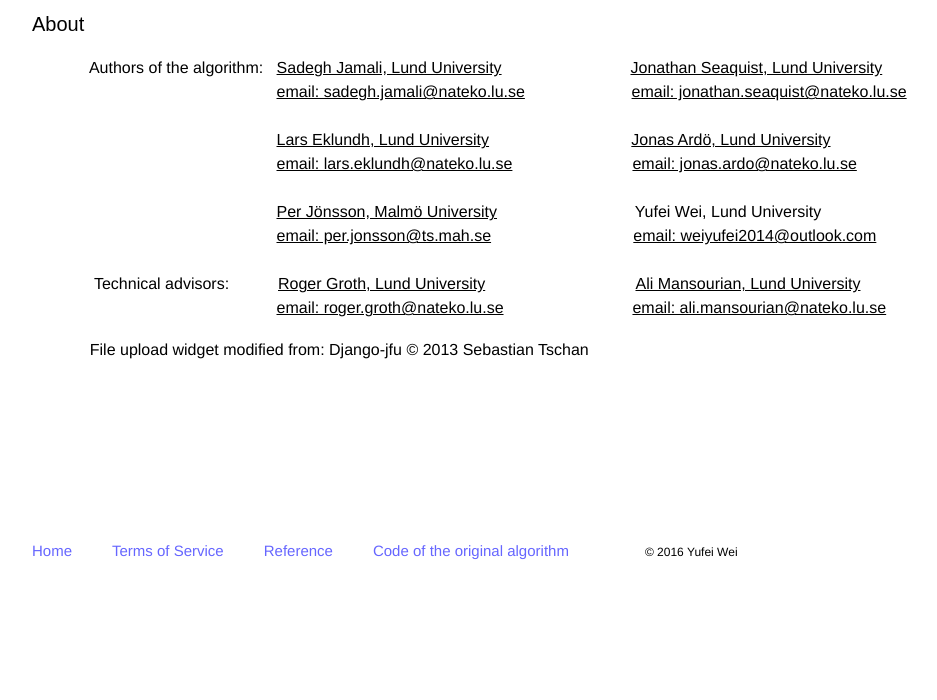
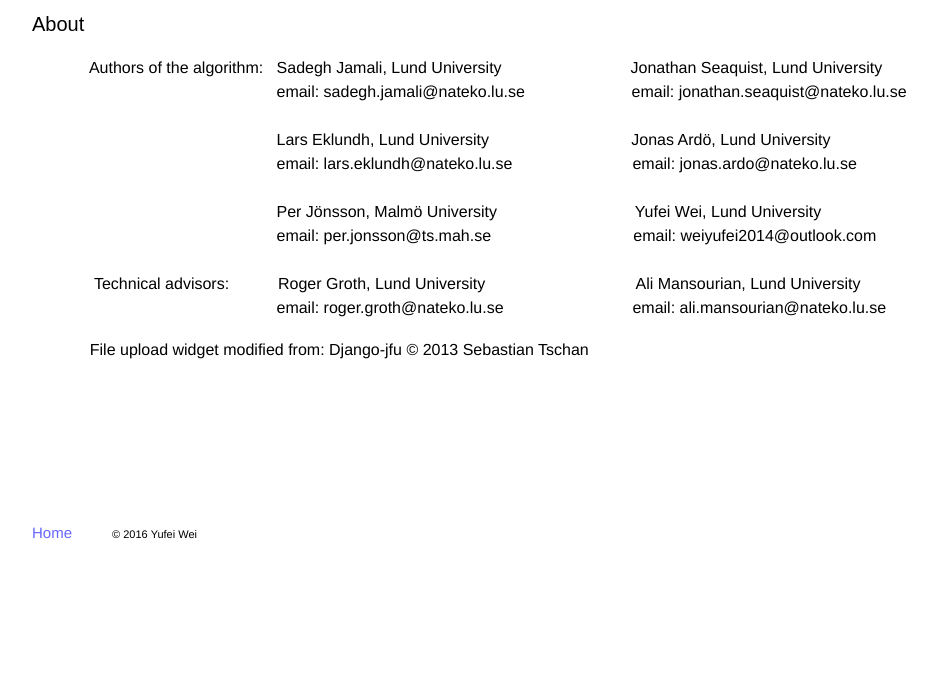
Before and after one commit to WeiYufei/master, a Django app: page /about/ in a window 1280 px wide; the page is wider, and only the part inside the window is pictured. Shown: the part 100-800 px from the top of that part, without its empty margins (200-1137 px from the left). Run offline with Django 3.2, Linux system fonts and the light colour scheme.

Commit message:
Update about.html

```diff
--- a/PolyTrend_web-based_system/demo/photos/templates/about.html
+++ b/PolyTrend_web-based_system/demo/photos/templates/about.html
@@ -87,7 +87,7 @@ background-color:#ffffff;
 }
 .footCopyright{
 font-family: Helvetica;
-font-size:12px;
+font-size:11px;
 color:#000000;
 text-align: left;
 background-color:#ffffff;
@@ -111,7 +111,7 @@ text-decoration: none;
 color:#6666ff;
 }
 a.name:link {
-text-decoration: underline;
+text-decoration: none;
 color:#000000;
 }
 a.name:visited {
@@ -146,8 +146,8 @@ Authors of the algorithm:&nbsp;&nbsp;
 <br>&nbsp;&nbsp;&nbsp;&nbsp;&nbsp;&nbsp;&nbsp;&nbsp;&nbsp;&nbsp;&nbsp;&nbsp;&nbsp;&nbsp;&nbsp;&nbsp;&nbsp;&nbsp;
 &nbsp;&nbsp;&nbsp;&nbsp;&nbsp;&nbsp;&nbsp;&nbsp;&nbsp;&nbsp;&nbsp;&nbsp;&nbsp;&nbsp;&nbsp;&nbsp;
 &nbsp;&nbsp;&nbsp;&nbsp;&nbsp;&nbsp;&nbsp;&nbsp;&nbsp;&nbsp;&nbsp;&nbsp;&nbsp;&nbsp;&nbsp;&nbsp;&nbsp;&nbsp;
-<a class="name" href="mailto:sadegh.jamali@nateko.lu.se">email: sadegh.jamali@nateko.lu.se</a>&nbsp;&nbsp;&nbsp;&nbsp;&nbsp;&nbsp;&nbsp;&nbsp;&nbsp;&nbsp;&nbsp;&nbsp;&nbsp;&nbsp;&nbsp;&nbsp;
-&nbsp;&nbsp;&nbsp;&nbsp;&nbsp;&nbsp;&nbsp;<a class="name" href="mailto:jonathan.seaquist@nateko.lu.se">email: jonathan.seaquist@nateko.lu.se</a><br>
+email: sadegh.jamali@nateko.lu.se&nbsp;&nbsp;&nbsp;&nbsp;&nbsp;&nbsp;&nbsp;&nbsp;&nbsp;&nbsp;&nbsp;&nbsp;&nbsp;&nbsp;&nbsp;&nbsp;
+&nbsp;&nbsp;&nbsp;&nbsp;&nbsp;&nbsp;&nbsp;email: jonathan.seaquist@nateko.lu.se<br>
 
 <br>&nbsp;&nbsp;&nbsp;&nbsp;&nbsp;&nbsp;&nbsp;&nbsp;&nbsp;&nbsp;&nbsp;&nbsp;&nbsp;&nbsp;&nbsp;&nbsp;&nbsp;&nbsp;&nbsp;&nbsp;&nbsp;&nbsp;&nbsp;&nbsp;&nbsp;
 &nbsp;&nbsp;&nbsp;&nbsp;&nbsp;&nbsp;&nbsp;&nbsp;&nbsp;&nbsp;&nbsp;&nbsp;&nbsp;&nbsp;&nbsp;&nbsp;&nbsp;&nbsp;&nbsp;&nbsp;&nbsp;&nbsp;&nbsp;&nbsp;&nbsp;&nbsp;&nbsp;&nbsp;
@@ -158,8 +158,8 @@ Authors of the algorithm:&nbsp;&nbsp;
 <br>&nbsp;&nbsp;&nbsp;&nbsp;&nbsp;&nbsp;&nbsp;&nbsp;&nbsp;&nbsp;&nbsp;&nbsp;&nbsp;&nbsp;&nbsp;&nbsp;&nbsp;&nbsp;
 &nbsp;&nbsp;&nbsp;&nbsp;&nbsp;&nbsp;&nbsp;&nbsp;&nbsp;&nbsp;&nbsp;&nbsp;&nbsp;&nbsp;&nbsp;&nbsp;
 &nbsp;&nbsp;&nbsp;&nbsp;&nbsp;&nbsp;&nbsp;&nbsp;&nbsp;&nbsp;&nbsp;&nbsp;&nbsp;&nbsp;&nbsp;&nbsp;&nbsp;&nbsp;
-<a  class="name" href="mailto:lars.eklundh@nateko.lu.se">email: lars.eklundh@nateko.lu.se</a>&nbsp;&nbsp;&nbsp;&nbsp;&nbsp;&nbsp;&nbsp;&nbsp;&nbsp;&nbsp;&nbsp;&nbsp;&nbsp;&nbsp;&nbsp;&nbsp;
-&nbsp;&nbsp;&nbsp;&nbsp;&nbsp;&nbsp;&nbsp;&nbsp;&nbsp;&nbsp;<a class="name" href="mailto:jonas.ardo@nateko.lu.se">email: jonas.ardo@nateko.lu.se</a><br>
+email: lars.eklundh@nateko.lu.se&nbsp;&nbsp;&nbsp;&nbsp;&nbsp;&nbsp;&nbsp;&nbsp;&nbsp;&nbsp;&nbsp;&nbsp;&nbsp;&nbsp;&nbsp;&nbsp;
+&nbsp;&nbsp;&nbsp;&nbsp;&nbsp;&nbsp;&nbsp;&nbsp;&nbsp;&nbsp;email: jonas.ardo@nateko.lu.se<br>
 
 <br>&nbsp;&nbsp;&nbsp;&nbsp;&nbsp;&nbsp;&nbsp;&nbsp;&nbsp;&nbsp;&nbsp;&nbsp;&nbsp;&nbsp;&nbsp;&nbsp;&nbsp;&nbsp;
 &nbsp;&nbsp;&nbsp;&nbsp;&nbsp;&nbsp;&nbsp;&nbsp;&nbsp;&nbsp;&nbsp;&nbsp;&nbsp;&nbsp;&nbsp;&nbsp;
@@ -170,8 +170,8 @@ Authors of the algorithm:&nbsp;&nbsp;
 <br>&nbsp;&nbsp;&nbsp;&nbsp;&nbsp;&nbsp;&nbsp;&nbsp;&nbsp;&nbsp;&nbsp;&nbsp;&nbsp;&nbsp;&nbsp;&nbsp;&nbsp;&nbsp;
 &nbsp;&nbsp;&nbsp;&nbsp;&nbsp;&nbsp;&nbsp;&nbsp;&nbsp;&nbsp;&nbsp;&nbsp;&nbsp;&nbsp;&nbsp;&nbsp;
 &nbsp;&nbsp;&nbsp;&nbsp;&nbsp;&nbsp;&nbsp;&nbsp;&nbsp;&nbsp;&nbsp;&nbsp;&nbsp;&nbsp;&nbsp;&nbsp;&nbsp;&nbsp;
-<a  class="name" href="mailto:per.jonsson@ts.mah.se">email:  per.jonsson@ts.mah.se</a>&nbsp;&nbsp;&nbsp;&nbsp;&nbsp;&nbsp;&nbsp;&nbsp;&nbsp;&nbsp;&nbsp;&nbsp;&nbsp;&nbsp;&nbsp;&nbsp;
-&nbsp;&nbsp;&nbsp;&nbsp;&nbsp;&nbsp;&nbsp;&nbsp;&nbsp;&nbsp;&nbsp;&nbsp;&nbsp;&nbsp;&nbsp;<a class="name" href="mailto:weiyufei2014@outlook.com">email: weiyufei2014@outlook.com</a><br>
+email:  per.jonsson@ts.mah.se&nbsp;&nbsp;&nbsp;&nbsp;&nbsp;&nbsp;&nbsp;&nbsp;&nbsp;&nbsp;&nbsp;&nbsp;&nbsp;&nbsp;&nbsp;&nbsp;
+&nbsp;&nbsp;&nbsp;&nbsp;&nbsp;&nbsp;&nbsp;&nbsp;&nbsp;&nbsp;&nbsp;&nbsp;&nbsp;&nbsp;&nbsp;email: weiyufei2014@outlook.com<br>
 
 <br>
 &nbsp;&nbsp;&nbsp;&nbsp;&nbsp;&nbsp;&nbsp;&nbsp;&nbsp;&nbsp;&nbsp;&nbsp;&nbsp;
@@ -183,25 +183,16 @@ Technical advisors:&nbsp;&nbsp;&nbsp;&nbsp;&nbsp;&nbsp;&nbsp;&nbsp;&nbsp;&nbsp;
 <br>&nbsp;&nbsp;&nbsp;&nbsp;&nbsp;&nbsp;&nbsp;&nbsp;&nbsp;&nbsp;&nbsp;&nbsp;&nbsp;&nbsp;&nbsp;&nbsp;&nbsp;&nbsp;
 &nbsp;&nbsp;&nbsp;&nbsp;&nbsp;&nbsp;&nbsp;&nbsp;&nbsp;&nbsp;&nbsp;&nbsp;&nbsp;&nbsp;&nbsp;&nbsp;
 &nbsp;&nbsp;&nbsp;&nbsp;&nbsp;&nbsp;&nbsp;&nbsp;&nbsp;&nbsp;&nbsp;&nbsp;&nbsp;&nbsp;&nbsp;&nbsp;&nbsp;&nbsp;
-<a class="name" href="mailto:roger.groth@nateko.lu.se">email:  roger.groth@nateko.lu.se</a>&nbsp;&nbsp;&nbsp;&nbsp;&nbsp;&nbsp;&nbsp;&nbsp;&nbsp;&nbsp;&nbsp;&nbsp;&nbsp;&nbsp;&nbsp;&nbsp;
-&nbsp;&nbsp;&nbsp;&nbsp;&nbsp;&nbsp;&nbsp;&nbsp;&nbsp;&nbsp;&nbsp;&nbsp;<a  class="name" href="mailto:ali.mansourian@nateko.lu.se">email:  ali.mansourian@nateko.lu.se</a><br>
+email:  roger.groth@nateko.lu.se&nbsp;&nbsp;&nbsp;&nbsp;&nbsp;&nbsp;&nbsp;&nbsp;&nbsp;&nbsp;&nbsp;&nbsp;&nbsp;&nbsp;&nbsp;&nbsp;
+&nbsp;&nbsp;&nbsp;&nbsp;&nbsp;&nbsp;&nbsp;&nbsp;&nbsp;&nbsp;&nbsp;&nbsp;email:  ali.mansourian@nateko.lu.se<br>
 
 </span>
 <br>
 <span class="item">&nbsp;&nbsp;&nbsp;&nbsp;&nbsp;&nbsp;&nbsp;&nbsp;&nbsp;&nbsp;&nbsp;&nbsp;
 File upload widget modified from: Django-jfu &copy; 2013 Sebastian Tschan</span>
-<br><br><br><br><br><br><br><br><br><br><br>
+<br><br><br><br><br><br><br><br><br><br>
 <a class="footLink"  href="/home/">Home</a>
 &nbsp;&nbsp;&nbsp;&nbsp;&nbsp;&nbsp;&nbsp;&nbsp;
-<a class="footLink" href="/terms/">Terms of Service</a>
-&nbsp;&nbsp;&nbsp;&nbsp;&nbsp;&nbsp;&nbsp;&nbsp;
-<a class="footLink" target="_blank" href="http://www.sciencedirect.com/science/article/pii/S0034425713003878">Reference</a>
-&nbsp;&nbsp;&nbsp;&nbsp;&nbsp;&nbsp;&nbsp;&nbsp;
-<a class="footLink" href="/site_media/PolyTrend_PixelLevel.zip">Code of the original algorithm</a>
-&nbsp;&nbsp;&nbsp;&nbsp;&nbsp;&nbsp;&nbsp;&nbsp;
-<a class="footLink" style="display:none;" target="_blank" href="https://github.com/weiyufei/polytrend">Code of this tool on GitHub</a>
-&nbsp;&nbsp;&nbsp;&nbsp;&nbsp;&nbsp;&nbsp;&nbsp;
-
 <span class="footCopyright">&copy;&nbsp;2016&nbsp;Yufei&nbsp;Wei</span>
 </body>
 </html>
```
